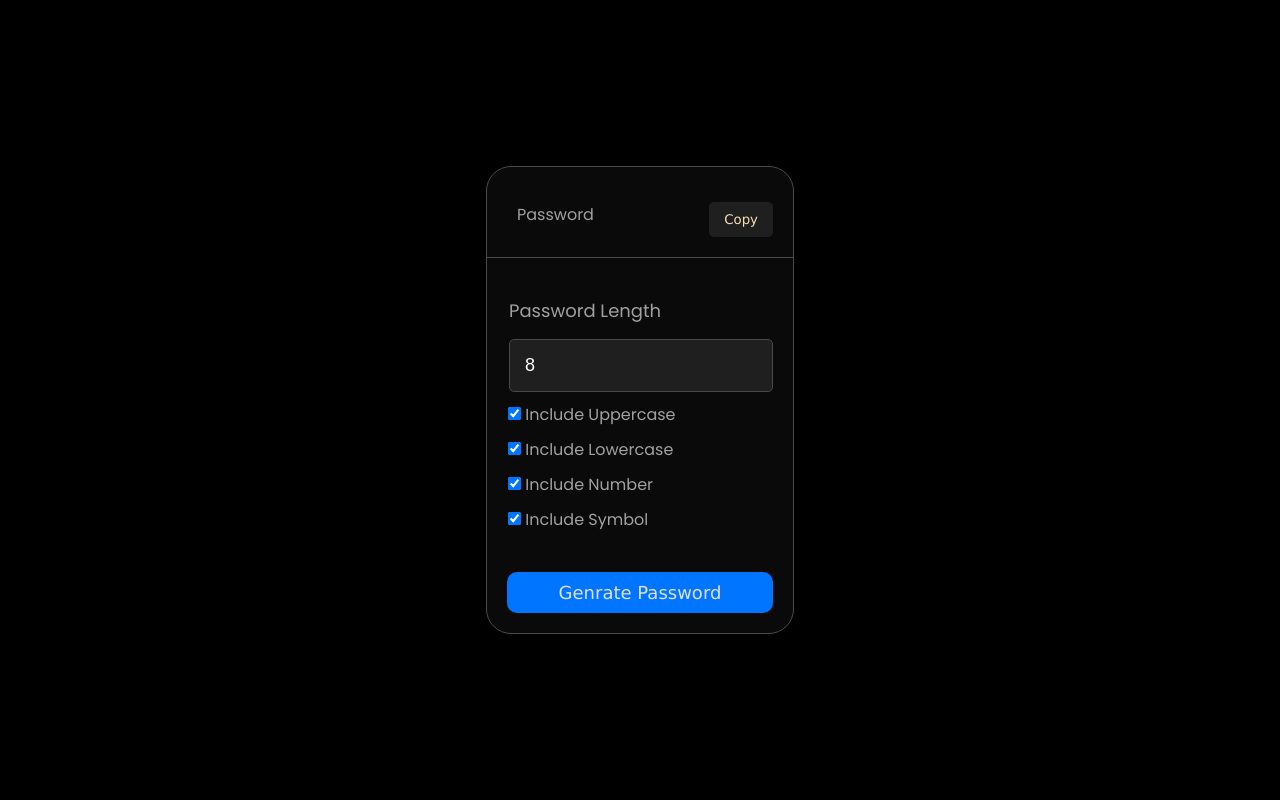
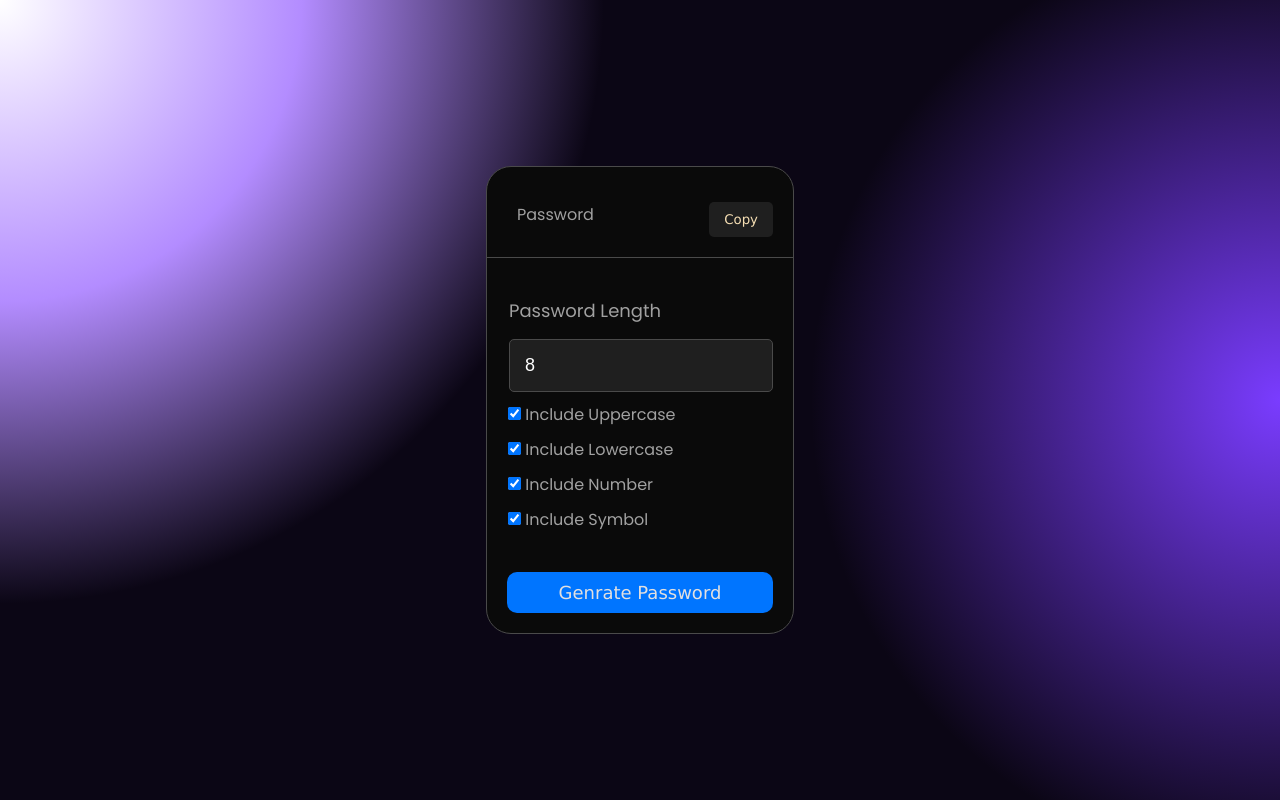
Before and after one commit to Abdullatheef01/Password-generater, a React (Vite) app: page / in a window 1280 px wide. Built offline with nearby package versions, Linux system fonts and the light colour scheme; a web font is replaced by a local one.

Commit message:
changing the background color

```diff
--- a/src/App.css
+++ b/src/App.css
@@ -25,10 +25,16 @@ body{
   justify-content: center;
   align-items: center;
   height: 100vh;
-  background-color:#000000 ;
+  /* background-color:#000000 ; */
+ background:
+    radial-gradient(circle at top left, #ffffff 0%, #b38cff 20%, transparent 40%),
+    radial-gradient(circle at center right, #7a3cff 0%, transparent 35%),
+    #0b0615;
+
   font-family: "Poppins", sans-serif;
 }
 .container{
+  box-shadow: 2px 2px -4px 25px #5f4793;
   display: flex;
   flex-direction: column;
   color:#a1a1a1 ;
@@ -131,5 +137,5 @@ input[type=number]{
     background-color:#4a4a4a;
 }
 .container:hover{
-  border-color: #243c58;
+  border-color:  #50348d;
 }
--- a/src/App.jsx
+++ b/src/App.jsx
@@ -34,6 +34,7 @@ finalstate(wholevalue)
   }
   return (
     <>
+    <div className='large'>
       <div className="container">
         <p className='result'> {final}<button title='Copy' onClick={click}>Copy</button></p>
         <hr className='line'/>
@@ -62,6 +63,8 @@ onChange={(e)=>{numstate(e.target.checked)}}/> Include Number
 
 
       </div>
+    </div>
+
     </>
   )
 }
```
